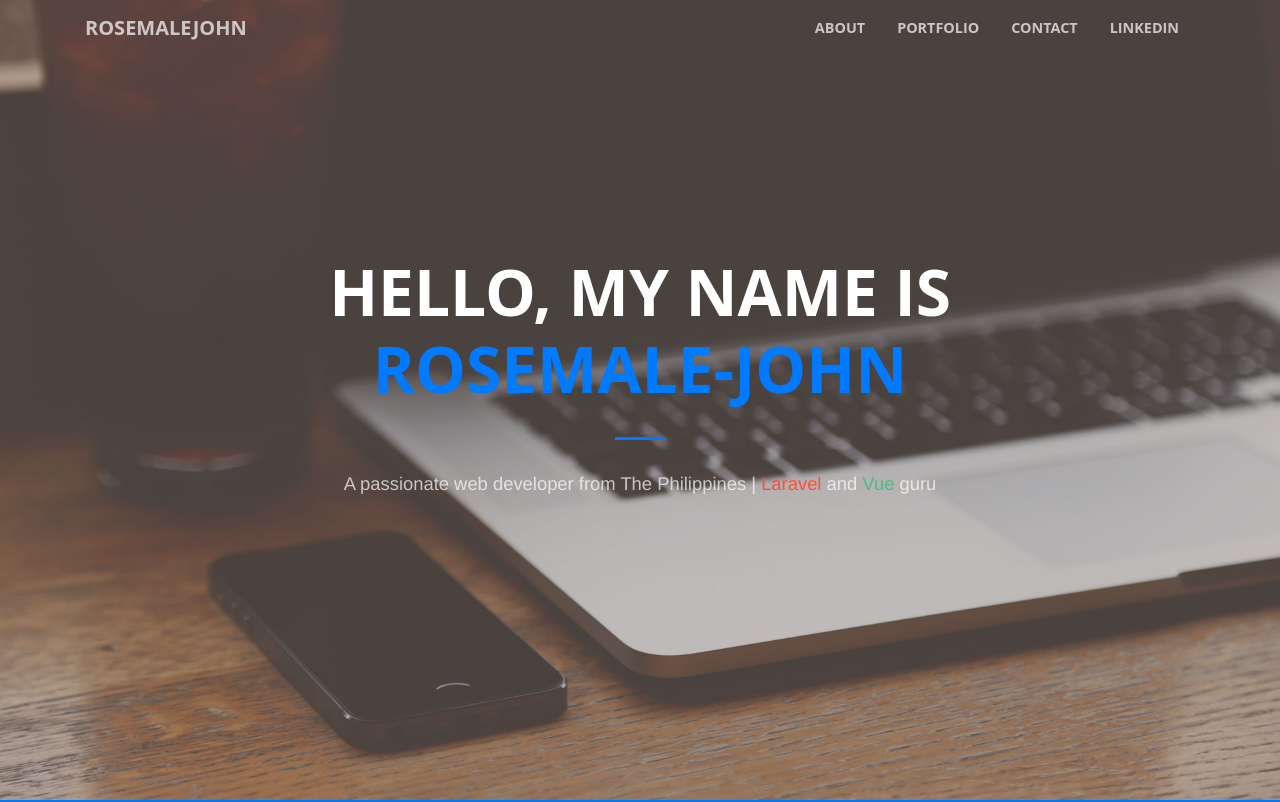
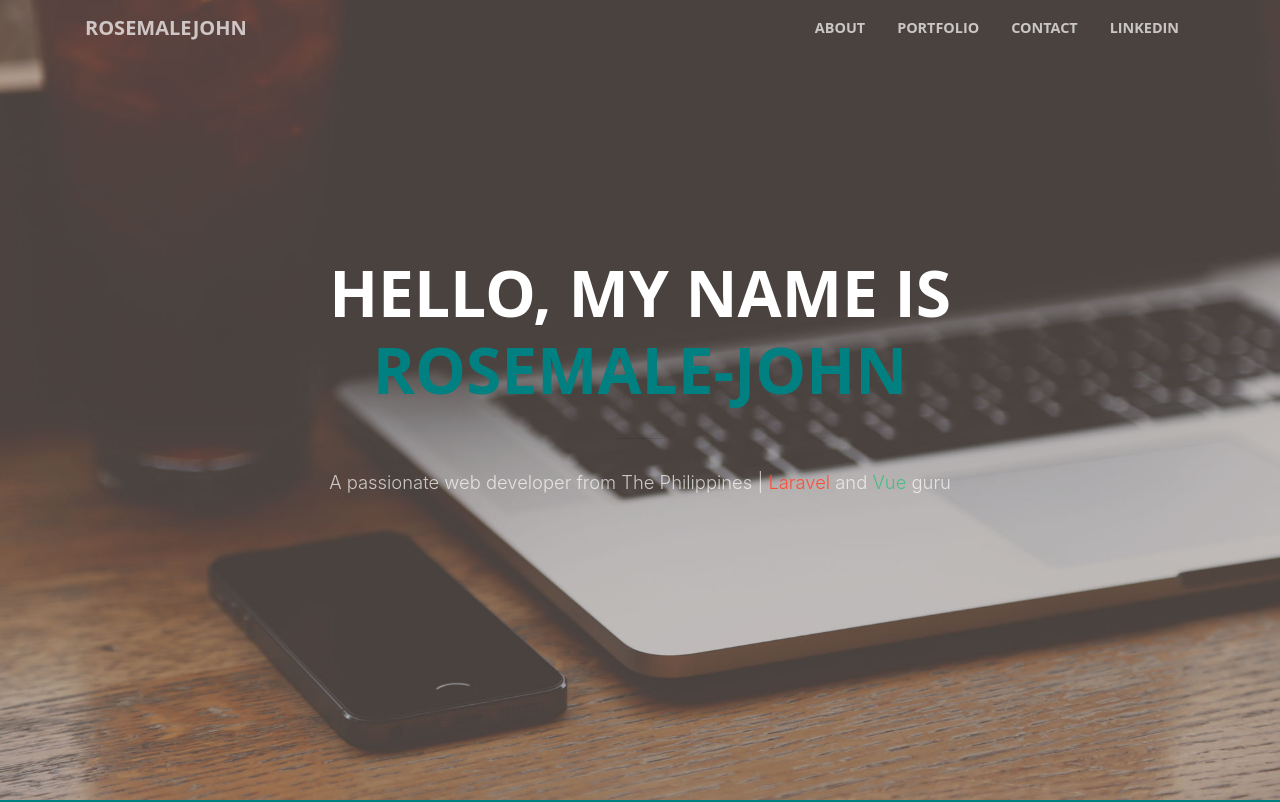
Before and after one commit to rosemalejohn/rosemalejohn, a Vue app: page / in a window 1280 px wide. Shown: the top 802 px of the page. Built offline with nearby package versions, Linux system fonts and the light colour scheme.

Commit message:
Change theme color

```diff
--- a/src/App.vue
+++ b/src/App.vue
@@ -10,7 +10,6 @@
 <script>
 import Navigation from '@/components/Navigation'
 import AppHeader from '@/components/Header'
-import About from '@/components/About'
 import Portfolio from '@/components/Portfolio'
 import Contact from '@/components/Contact'
 
@@ -20,7 +19,6 @@
   components: {
     Navigation,
     AppHeader,
-    About,
     Portfolio,
     Contact
   }
@@ -28,6 +26,6 @@
 </script>
 
 <style lang="scss">
+  @import "assets/sass/creative";
   @import "assets/sass/bootstrap";
-  @import "assets/sass/creative";
 </style>
--- a/src/assets/sass/_variables.scss
+++ b/src/assets/sass/_variables.scss
@@ -12,4 +12,4 @@
 $gray-900: #212529 !default;
 $black: #000 !default;
 
-$primary: #F05F40 !default;
+$primary: #008080 !default;
--- a/src/assets/sass/bootstrap.scss
+++ b/src/assets/sass/bootstrap.scss
@@ -14,25 +14,14 @@
 @import "~bootstrap/scss/images";
 @import "~bootstrap/scss/code";
 @import "~bootstrap/scss/grid";
-@import "~bootstrap/scss/tables";
-@import "~bootstrap/scss/forms";
 @import "~bootstrap/scss/buttons";
 @import "~bootstrap/scss/transitions";
-@import "~bootstrap/scss/dropdown";
-@import "~bootstrap/scss/button-group";
-@import "~bootstrap/scss/input-group";
-@import "~bootstrap/scss/custom-forms";
 @import "~bootstrap/scss/nav";
 @import "~bootstrap/scss/navbar";
-@import "~bootstrap/scss/card";
-@import "~bootstrap/scss/breadcrumb";
-@import "~bootstrap/scss/pagination";
-@import "~bootstrap/scss/badge";
-@import "~bootstrap/scss/jumbotron";
-@import "~bootstrap/scss/alert";
-@import "~bootstrap/scss/progress";
-@import "~bootstrap/scss/media";
 @import "~bootstrap/scss/list-group";
 @import "~bootstrap/scss/close";
 @import "~bootstrap/scss/utilities";
 @import "~bootstrap/scss/print";
+
+// Custom bootstrap overrides
+@import "bootstrap-overrides.scss";
--- a/src/assets/sass/creative.scss
+++ b/src/assets/sass/creative.scss
@@ -5,6 +5,5 @@
 @import "masthead.scss";
 @import "services.scss";
 @import "portfolio.scss";
-@import "bootstrap-overrides.scss";
 
 @import "scroll";
--- a/src/components/About.vue
+++ /dev/null
@@ -1,14 +0,0 @@
-<template>
-  <section class="bg-primary" id="about">
-    <div class="container">
-      <div class="row">
-        <div class="col-lg-8 mx-auto text-center">
-          <h2 class="section-heading text-white">I've worked on amazing projects!</h2>
-          <hr class="light my-4">
-          <p class="text-faded mb-4">Being a web/software developer is exciting. Working with modern and new tools!</p>
-          <a class="btn btn-light btn-xl js-scroll-trigger" href="#portfolio">Check my work!</a>
-        </div>
-      </div>
-    </div>
-  </section>
-</template>
--- a/src/components/Portfolio.vue
+++ b/src/components/Portfolio.vue
@@ -7,7 +7,7 @@
             <h2 class="section-heading text-white">I've worked on amazing projects!</h2>
             <hr class="light my-4">
             <p class="text-faded mb-4">Being a web/software developer is exciting. Working with modern and new tools!</p>
-            <a class="btn btn-light btn-xl js-scroll-trigger" href="/files/RESUME.pdf" target="_blank">Check my resume!</a>
+            <a class="btn btn-outline-primary btn-xl js-scroll-trigger" href="/files/RESUME.pdf" target="_blank">Check my resume!</a>
           </div>
         </div>
       </div>
```
